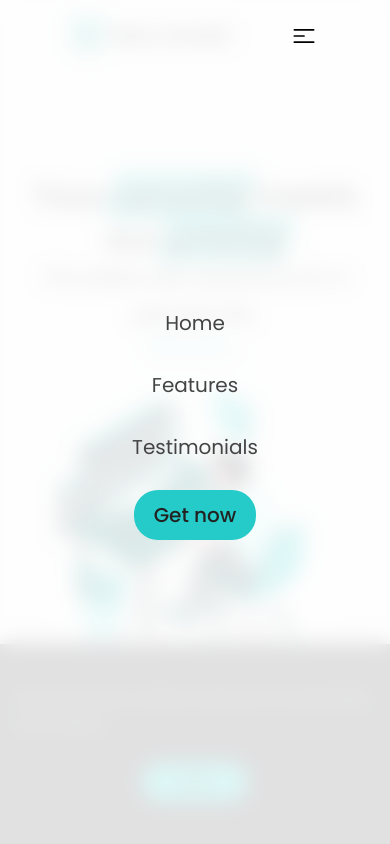
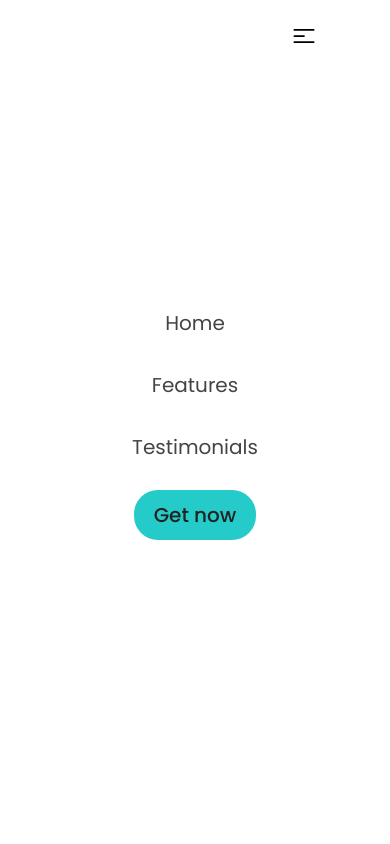
Before and after one commit to shohan-pherones/tera-guard, a plain HTML site: page index.html in a window 390 px wide. Both pictures are taken after a click on the button 304 px from the left and 36 px from the top of the page. Shown: the top 844 px of the page. Drawn offline with Linux system fonts and the light colour scheme.

Commit message:
bug fixed

```diff
--- a/script.js
+++ b/script.js
@@ -35,15 +35,17 @@ const toggleBtn = document.querySelector(".nav__toggle");
 toggleBtn.addEventListener("click", function () {
   if (navLinks.classList.contains("nav__open")) {
     navLinks.classList.remove("nav__open");
+    document.querySelector("html").style.overflowY = "visible";
   } else {
     navLinks.classList.add("nav__open");
-    document.querySelector("html").style.overflow = "hidden";
+    document.querySelector("html").style.overflowY = "hidden";
   }
 });
 
 navLinks.addEventListener("click", () => {
   navLinks.classList.contains("nav__open") &&
     navLinks.classList.remove("nav__open");
+  document.querySelector("html").style.overflowY = "visible";
 });
 
 /////////////////////////////////////////////////////////////
--- a/style.css
+++ b/style.css
@@ -747,9 +747,7 @@ h4 {
   .nav__links.nav__open {
     display: flex;
     flex-direction: column;
-    background-color: rgba(255, 255, 255, 0.85);
-    backdrop-filter: blur(10px);
-    -webkit-backdrop-filter: blur(10px);
+    background-color: rgb(255, 255, 255);
     position: absolute;
     height: 100vh;
     width: 100vw;
```
